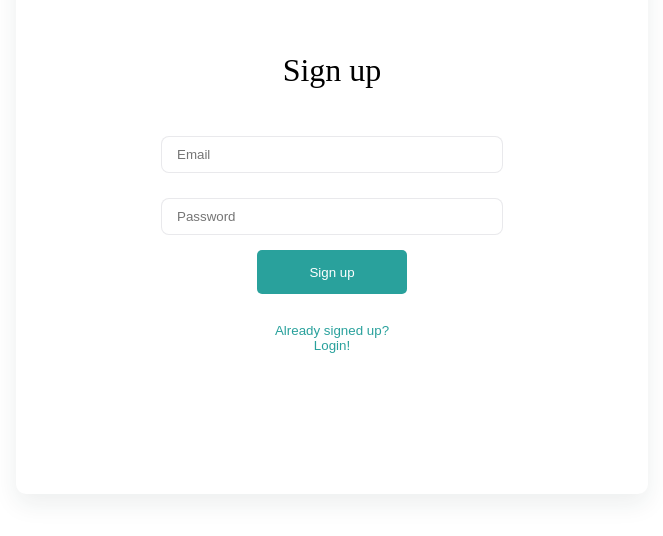
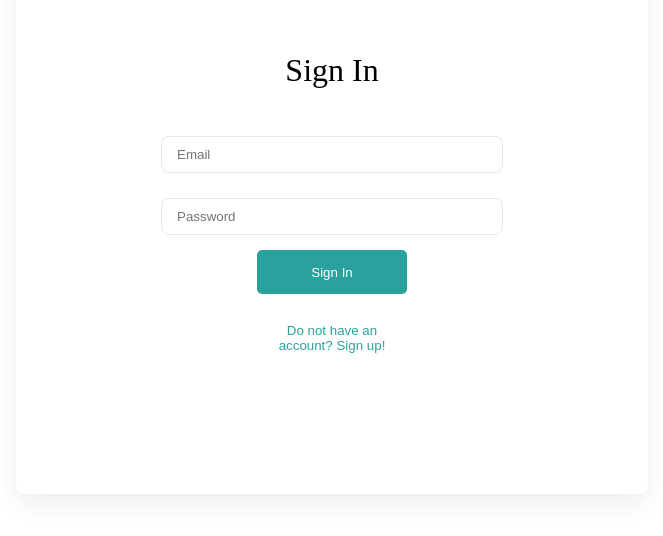
Before and after one commit to tarasmal/kpi_tender_system, a React (Create React App) app: page / in a window 1280 px wide. Shown: the part 214-750 px from the top of the page, without its empty margins (308-971 px from the left). Built offline with nearby package versions, Linux system fonts and the light colour scheme.

Commit message:
feat: create Sign In page

```diff
--- a/src/App.tsx
+++ b/src/App.tsx
@@ -1,6 +1,6 @@
 import React from 'react';
 import Flex from "./components/atoms/Flex";
-import SignUp from "./components/pages/SignUp/SignUp";
+import SignIn from "./components/pages/SignIn/SignIn";
 
 function App() {
   return (
@@ -10,7 +10,7 @@ function App() {
         justifyContent={'center'}
         alignItems={'center'}
     >
-      <SignUp />
+      <SignIn />
     </Flex>
   );
 }
--- /dev/null
+++ b/src/components/pages/SignIn/SignIn.tsx
@@ -0,0 +1,21 @@
+import React, {useState} from 'react';
+import AuthTemplate from "../../templates/AuthTemplate/AuthTemplate";
+
+const SignIn = () => {
+    const [email, setEmail] = useState<string>('')
+    const [password, setPassword] = useState<string>('')
+    return (
+        <AuthTemplate
+            email={email}
+            setEmail={setEmail}
+            password={password}
+            setPassword={setPassword}
+            header={'Sign In'}
+            buttonText={'Sign In'}
+            authHandler={() => {}}
+            navigationText={'Do not have an account? Sign up!'}
+        />
+    );
+};
+
+export default SignIn;
--- a/src/components/pages/SignUp/SignUp.tsx
+++ b/src/components/pages/SignUp/SignUp.tsx
@@ -1,9 +1,11 @@
 import React, {useState} from 'react';
 import AuthTemplate from "../../templates/AuthTemplate/AuthTemplate";
+import Input from "../../atoms/Input/Input";
 
 const SignUp = () => {
     const [email, setEmail] = useState<string>('')
     const [password, setPassword] = useState<string>('')
+    const [confirmPassword, setConfirmPassword] = useState<string>('')
     return (
         <AuthTemplate
             header={'Sign up'}
@@ -13,8 +15,10 @@ const SignUp = () => {
             password={password}
             setPassword={setPassword}
             authHandler={() => {}}
-            navigationText={'Already signed up? Login!'}
-        />
+            navigationText={'Already signed up? Sign up!'}
+        >
+            <Input value={confirmPassword} setValue={setConfirmPassword} placeholder={'Confirm password'}/>
+        </AuthTemplate>
     );
 };
 
--- a/src/components/templates/AuthTemplate/AuthTemplate.tsx
+++ b/src/components/templates/AuthTemplate/AuthTemplate.tsx
@@ -22,6 +22,7 @@ const StyledAuthTemplate = styled(Flex)`
 
 const AuthTemplate = (
     {
+        children,
         header,
         buttonText,
         email,
@@ -38,6 +39,7 @@ const AuthTemplate = (
             <Typography fontSize={'32px'}>{header}</Typography>
             <Input marginBottom={'10px'} value={email} setValue={setEmail} placeholder={'Email'} />
             <Input type={'password'} value={password} setValue={setPassword} placeholder={'Password'} />
+            {children}
             <Button onClick={() => authHandler()}>
                 {buttonText}
             </Button>
```
